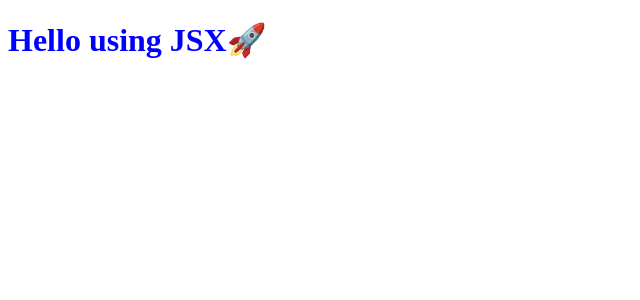
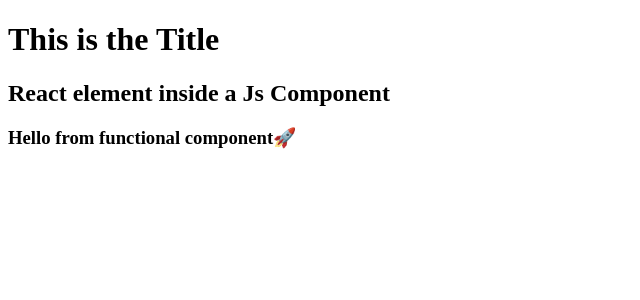
Before and after one commit to Tejasree-6/namaste-react, a React (Vite) app: page / in a window 1280 px wide. Shown: the top 300 px of the page, without its empty margins (0-640 px from the left). Built offline with nearby package versions, Linux system fonts and the light colour scheme.

Commit message:
JSX and functional component

```diff
--- a/App.js
+++ b/App.js
@@ -1,8 +1,22 @@
 import React from 'react';
-import  ReactDOM  from 'react-dom';
+import  ReactDOM  from 'react-dom/client';
 
-const jsxHeading=<h1 id="heading" tabIndex={5}> Hello using JSX🚀</h1>
+const Title=()=>{
+   return <h1>This is the Title</h1>
+}
+const reactELement=(
+  <h2>React element inside a Js Component</h2>
+);
+const Headingcomponent=()=> {
+    return (
+    <div>
+          <Title/>
+          {reactELement}
+          <h3>Hello from functional component🚀
+          </h3>
+     </div>
+    )
 
-
+    };
 const root=ReactDOM.createRoot(document.getElementById('root'));
-root.render(jsxHeading);
+root.render(<Headingcomponent/>);
--- a/index.css
+++ b/index.css
@@ -1,3 +1,3 @@
-#heading{
+.heading{
    color: blue;
 }
--- a/index.html
+++ b/index.html
@@ -11,7 +11,7 @@
 </head>
 <body>
    <div id="root">
-    <h1>Hello...</h1>
+
    </div>
 
 
```
Also changed, not shown: package.json (+5 -5 lines), 1 other file (tests, documents, lock files or other folders).
